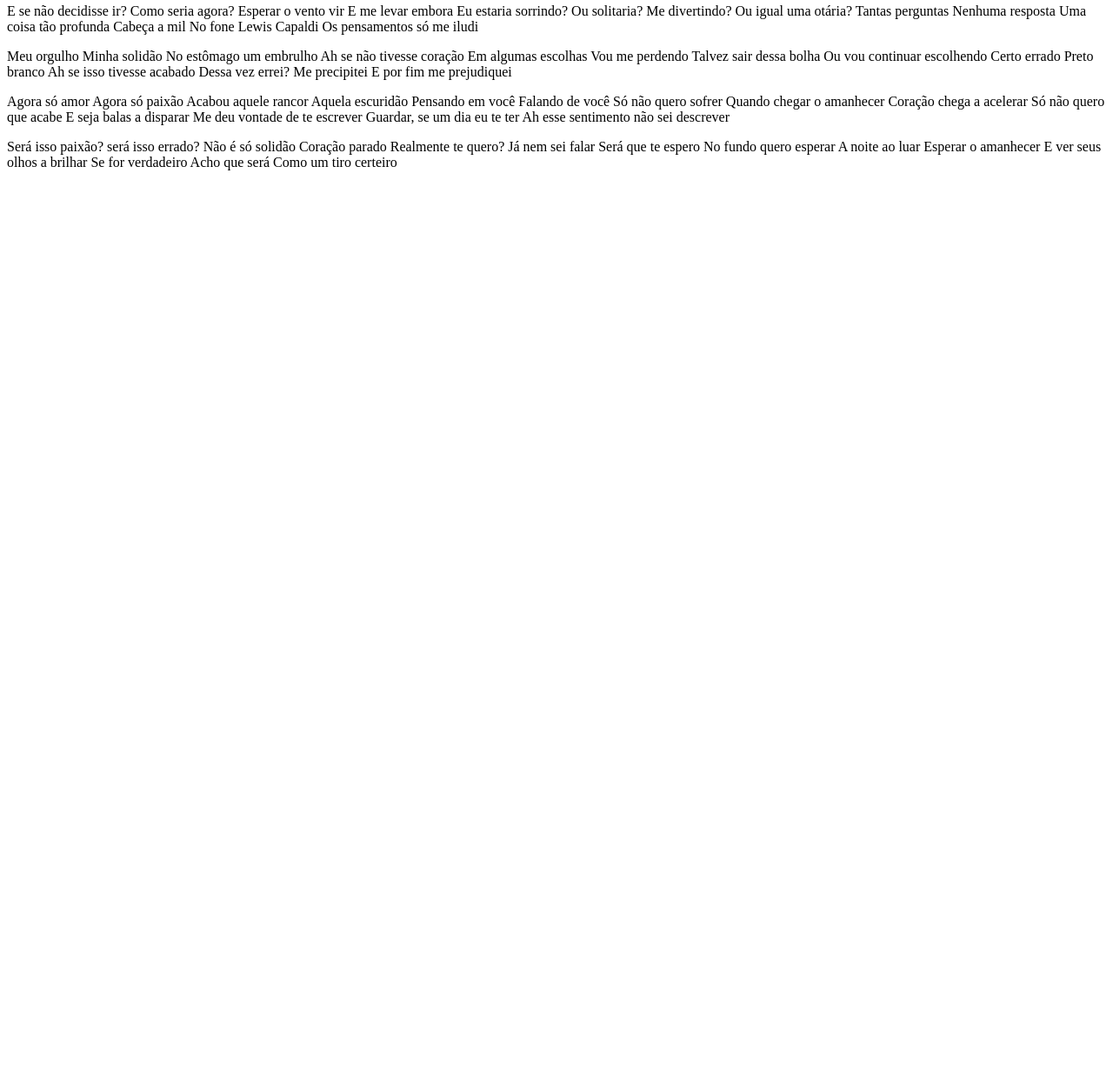
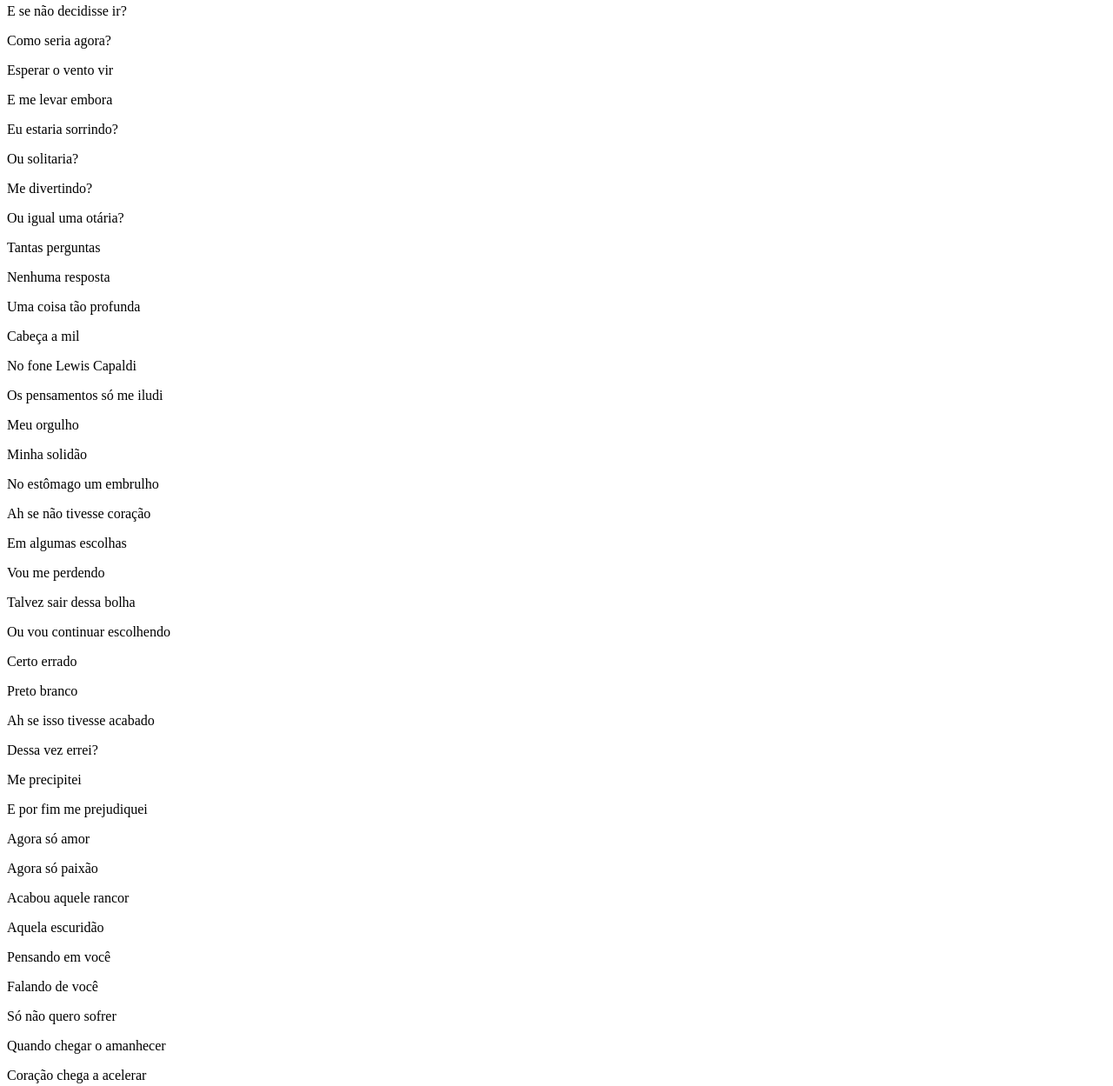
Before and after one commit to coutoeuuu/escrita_e_poesia, a plain HTML site: page index.html in a window 1280 px wide. Shown: the part 178-1427 px from the top of the page at 87% size. Before the commit the page ends 800 px from the top, so only its background shows below. Drawn offline with Linux system fonts and the light colour scheme.

Commit message:
Update index.html

```diff
--- a/index.html
+++ b/index.html
@@ -22,76 +22,76 @@
 
 
 <p>E se não decidisse ir?
-Como seria agora?
-Esperar o vento vir
-E me levar embora
+<p>Como seria agora?
+<p>Esperar o vento vir
+<p>E me levar embora
 
-Eu estaria sorrindo?
-Ou solitaria?
-Me divertindo?
-Ou igual uma otária?
+<p>Eu estaria sorrindo?
+<p>Ou solitaria?
+<p>Me divertindo?
+<p>Ou igual uma otária?
 
-Tantas perguntas
-Nenhuma resposta
-Uma coisa tão profunda
+<p>Tantas perguntas
+<p>Nenhuma resposta
+<p>Uma coisa tão profunda
 
-Cabeça a mil
-No fone Lewis Capaldi
-Os pensamentos só me iludi
+<p>Cabeça a mil
+<p>No fone Lewis Capaldi
+<p>Os pensamentos só me iludi
 
 
 <p> Meu orgulho
-Minha solidão
-No estômago um embrulho
-Ah se não tivesse coração
+<p>Minha solidão
+<p>No estômago um embrulho
+<p>Ah se não tivesse coração
 
-Em algumas escolhas
-Vou me perdendo
-Talvez sair dessa bolha
-Ou vou continuar escolhendo
+<p>Em algumas escolhas
+<p>Vou me perdendo
+<p>Talvez sair dessa bolha
+<p>Ou vou continuar escolhendo
 
-Certo errado
-Preto branco
-Ah se isso tivesse acabado
+<p>Certo errado
+<p>Preto branco
+<p>Ah se isso tivesse acabado
 
-Dessa vez errei?
-Me precipitei
-E por fim me prejudiquei
+<p>Dessa vez errei?
+<p>Me precipitei
+<p>E por fim me prejudiquei
 
 
 <p>Agora só amor
-Agora só paixão
-Acabou aquele rancor
-Aquela escuridão
+<p>Agora só paixão
+<p>Acabou aquele rancor
+<p>Aquela escuridão
 
-Pensando em você
-Falando de você
-Só não quero sofrer
-Quando chegar o amanhecer
+<p>Pensando em você
+<p>Falando de você
+<p>Só não quero sofrer
+<p>Quando chegar o amanhecer
 
-Coração chega a acelerar
-Só não quero que acabe
-E seja balas a disparar
+<p>Coração chega a acelerar
+<p>Só não quero que acabe
+<p>E seja balas a disparar
 
-Me deu vontade de te escrever
-Guardar, se um dia eu te ter
-Ah esse sentimento não sei descrever
+<p>Me deu vontade de te escrever
+<p>Guardar, se um dia eu te ter
+<p>Ah esse sentimento não sei descrever
 
 
 <p>Será isso paixão?
-será isso errado?
-Não é só solidão
-Coração parado
+<p>será isso errado?
+<p>Não é só solidão
+<p>Coração parado
 
-Realmente te quero?
-Já nem sei falar
-Será que te espero
-No fundo quero esperar
+<p>Realmente te quero?
+<p>Já nem sei falar
+<p>Será que te espero
+<p>No fundo quero esperar
 
-A noite ao luar
-Esperar o amanhecer
-E ver seus olhos a brilhar
+<p>A noite ao luar
+<p>Esperar o amanhecer
+<p>E ver seus olhos a brilhar
 
-Se for verdadeiro
-Acho que será
-Como um tiro certeiro
+<p>Se for verdadeiro
+<p>Acho que será
+<p>Como um tiro certeiro
```
